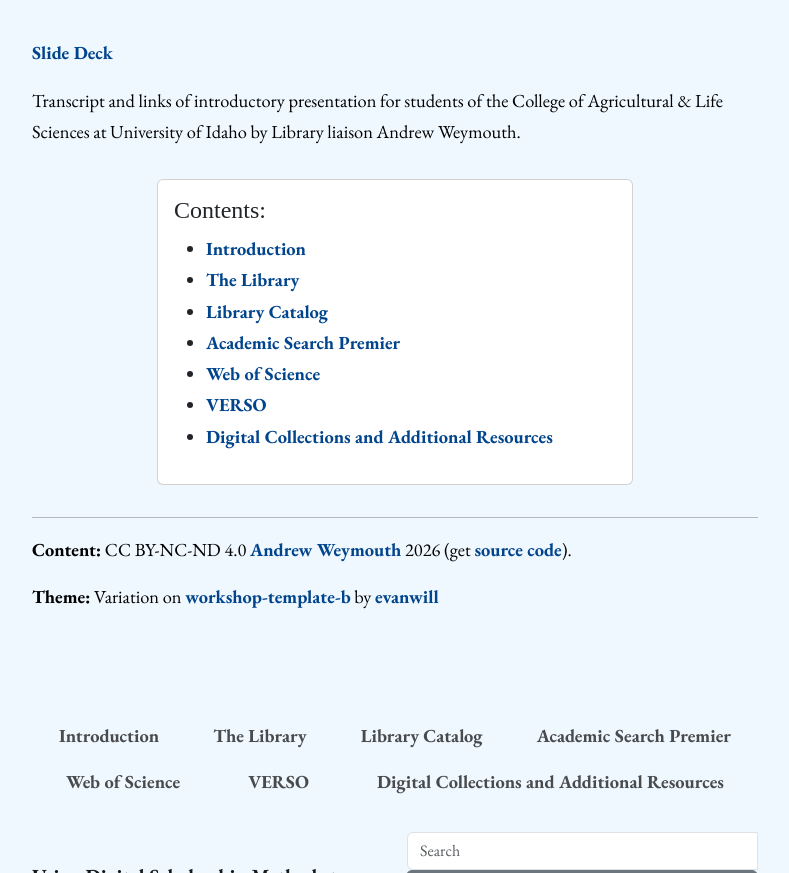
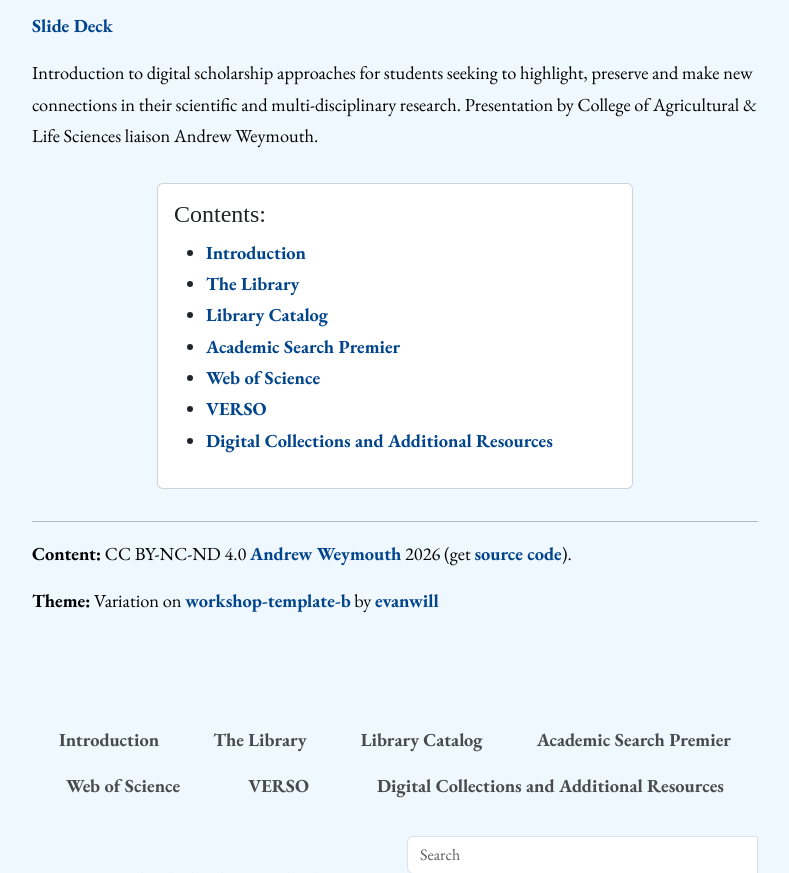
Before and after one commit to aweymo-ui/ds_science, a Jekyll site: the page built from index.md, in a window 1280 px wide, cut to the strip 421-1294 px from the top of the page. Shown: the whole strip, without its empty margins (245-1034 px from the left). Built offline with Jekyll 4.4.1, drawn with Linux system fonts in a browser that asks for light colours; some web fonts are replaced; some of the changed text lies outside the part shown.

Commit message:
update banner and index

```diff
--- a/index.md
+++ b/index.md
@@ -4,11 +4,12 @@ layout: page
 gallery: true
 ---
 
-{% include gallery-figure.html img="banner.png" alt="Title card with a photo of the author and an image of a data visualization" caption="CALS Liaison Introduction" title="CALS Liaison Introduction" %}
+{% include gallery-figure.html img="banner.png" alt="Title card with a link to the workshop and artifacts of Japanese rice bowls with cobalt illustrations" %}
 
-[Slide Deck](https://indd.adobe.com/view/174aaa8c-4c0b-455d-9194-82d530121498){:target="_blank" rel="noopener"}
+[Slide Deck](https://indd.adobe.com/view/aebef62d-21a9-4c92-a42f-c100a11bd351){:target="_blank" rel="noopener"}
 
-Transcript and links of introductory presentation for students of the College of Agricultural & Life Sciences at University of Idaho by Library liaison Andrew Weymouth.
+Introduction to digital scholarship approaches for students seeking to highlight, preserve and make new connections in their scientific and multi-disciplinary research.
+Presentation by College of Agricultural & Life Sciences liaison Andrew Weymouth.
 
 {% include toc.html %}
 
```
Also changed, not shown: 1 other file.
